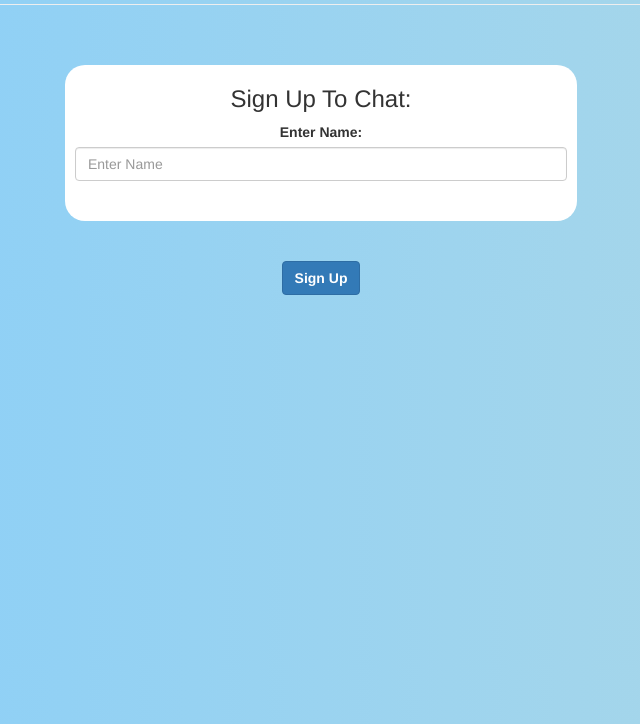
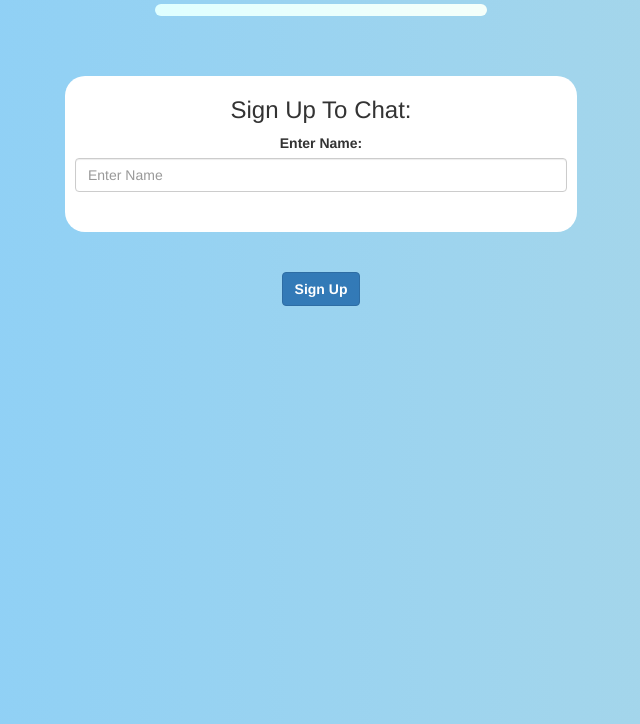
Before and after one commit to Shubhang-v/letsChatPro, a plain HTML site: page index.html in a window 1280 px wide. Shown: the part 76-800 px from the top of the page, without its empty margins (319-959 px from the left). Drawn offline with nearby package versions, Linux system fonts and the light colour scheme; a web font is replaced by a local one.

Commit message:
Update index.html

```diff
--- a/index.html
+++ b/index.html
@@ -11,7 +11,7 @@
     </head>
     <body class="body">
            <center><h1><b>||Lets Chat Web App||</b></h1></center>
-            <hr>
+            <hr id="l">
             <br>
             <br>
         <center>
```
